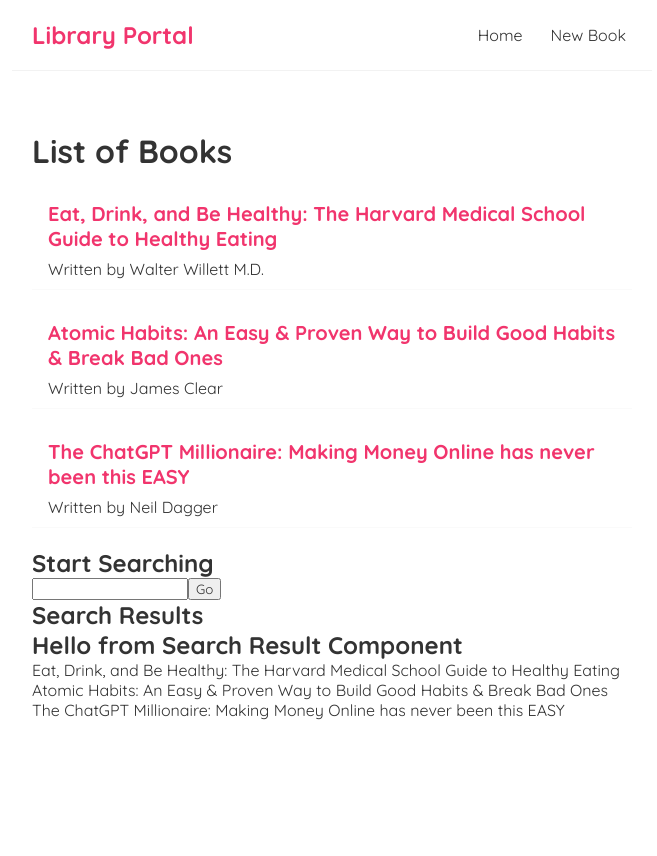
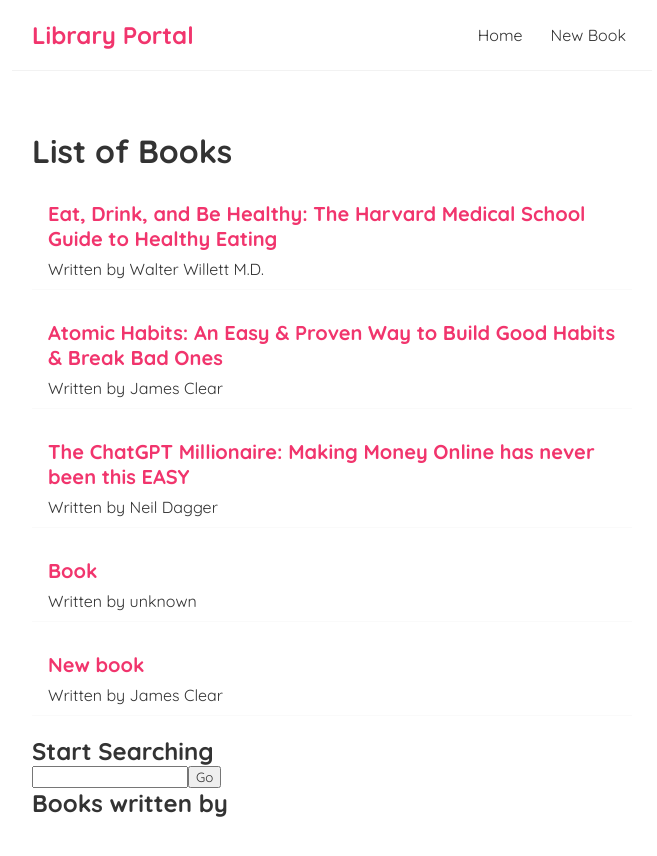
Before and after one commit to Odinahon/Library-Management-CRUD-app, a React (Create React App) app: page / in a window 1280 px wide. Shown: the top 856 px of the page, without its empty margins (308-965 px from the left). Before the commit the page ends 800 px from the top, so only its background shows below. Built offline with nearby package versions, Linux system fonts and the light colour scheme; data requests are answered from the project's data file.

Commit message:
Changes made to Home, Search and SearchResult Components

```diff
--- a/data/db.json
+++ b/data/db.json
@@ -17,6 +17,18 @@
       "description": "This is the simplest guide on how to make money quickly and easily with ChatGPT",
       "author": "Neil Dagger",
       "id": 4
+    },
+    {
+      "title": "Book",
+      "description": "New book",
+      "author": "unknown",
+      "id": 5
+    },
+    {
+      "title": "New book",
+      "description": "New book from James Clear",
+      "author": "James Clear",
+      "id": 6
     }
   ]
 }
--- a/src/Home.js
+++ b/src/Home.js
@@ -2,6 +2,7 @@
 import BookList from "./BookList";
 // import SearchBar from "./SearchBar";
 import Search from "./Search";
+import { useState } from "react";
 
 const Home = () => {
   const {
@@ -9,13 +10,15 @@
     isPending,
     error,
   } = useFetch("http://localhost:8000/books");
+
+  const [lookupValue, setLookupValue] = useState('');
   return (
     <div className="home">
       {error && <div>{error}</div>}
       {isPending && <div>Loading...</div>}
 
       {books && <BookList books = {books} title="List of Books"></BookList>}
-      {books && <Search books = {books}></Search>}
+      {books && <Search books = {books} lookupValue ={lookupValue} setLookupValue={setLookupValue}></Search>}
       {/* {books && <SearchBar books={books}></SearchBar>} */}
     </div>
   );
--- a/src/Search.js
+++ b/src/Search.js
@@ -2,26 +2,20 @@
 import { useState } from "react";
 import SearchResult from "./SearchResult";
 
-const Search = ({ books}) => {
-    const [selectedOption, setSelectedOption] = useState("");
-    const [compareValue, setCompareValue] = useState(selectedOption);
-    const [lookupValue, setLookupValue] = useState('');
-    console.log(books);
-    let newBooks = books;
+const Search = ({ books , lookupValue, setLookupValue}) => {
+    // const [selectedOption, setSelectedOption] = useState("");
+    // const [compareValue, setCompareValue] = useState(selectedOption);
+    // const [lookupValue, setLookupValue] = useState('');
+    // console.log(books);
+
+    const[newBooks, setNewBooks] = useState([]);
 
 
-
-    // const [bookDetails, setBookDetails] =useState({
-    //     title:"",
-    //     description:"",
-    //     author:"",
-    //   });
+    // const handleChange = (option) =>{
+    //     setSelectedOption(option);
+    // }
 
 
-
-    const handleChange = (option) =>{
-        setSelectedOption(option);
-    }
     // const onSubmit =(e)=>{
     //     e.preventDefault();
     //     console.log('Submit button is hitted');
@@ -34,7 +28,8 @@
     // }
     const submitHandler = (event) =>{
         event.preventDefault();
-        newBooks = books.filter((book) => book.author=== lookupValue);
+        const newArr = books.filter((b) => b.author === lookupValue);
+        setNewBooks([...newArr])
         // setBookDetails({ ...bookDetails, newBooks});
         console.log(newBooks);
         // console.log(bookDetails);
@@ -68,9 +63,9 @@
             </form> */}
 
             <div>
-        <h2>Search Results</h2>
+        <h2>Books written by {lookupValue}</h2>
 
-          <SearchResult books ={newBooks}></SearchResult>
+          <SearchResult books = {newBooks}></SearchResult>
 
         </div>
 
--- a/src/SearchResult.js
+++ b/src/SearchResult.js
@@ -3,10 +3,14 @@
 const SearchResult =({books}) => {
 
     return <div>
-        <h2>Hello from Search Result Component</h2>
+        {/* <h2>Hello from Search Result Component</h2> */}
         {books.map((book) => (
             <div key={book.id}>
-             <p>{book.title}</p>
+                <ul>
+                    <li>
+                        {book.title}
+                    </li>
+                </ul>
             </div>
           ))}
     </div>
```
Also changed, not shown: 1 other file (tests, documents, lock files or other folders).
